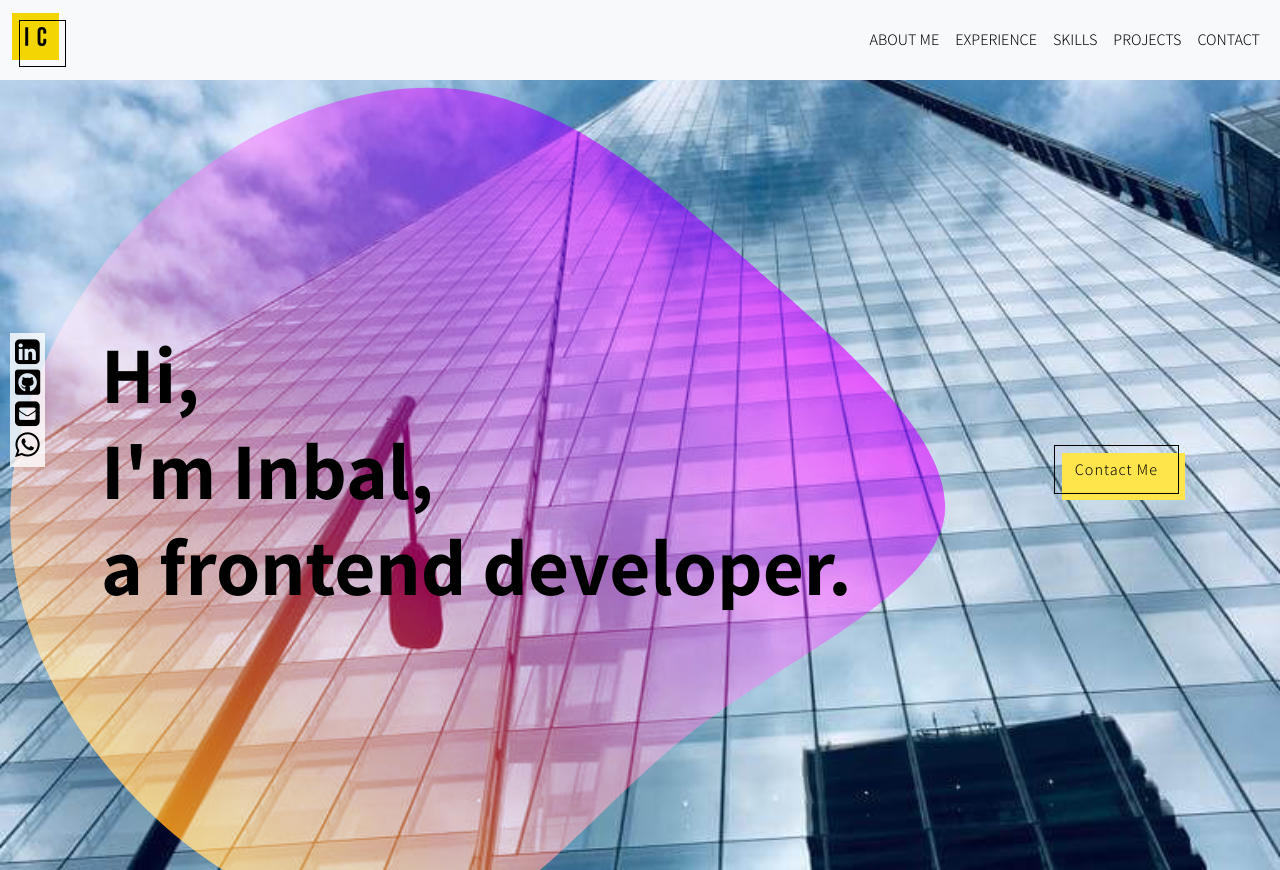
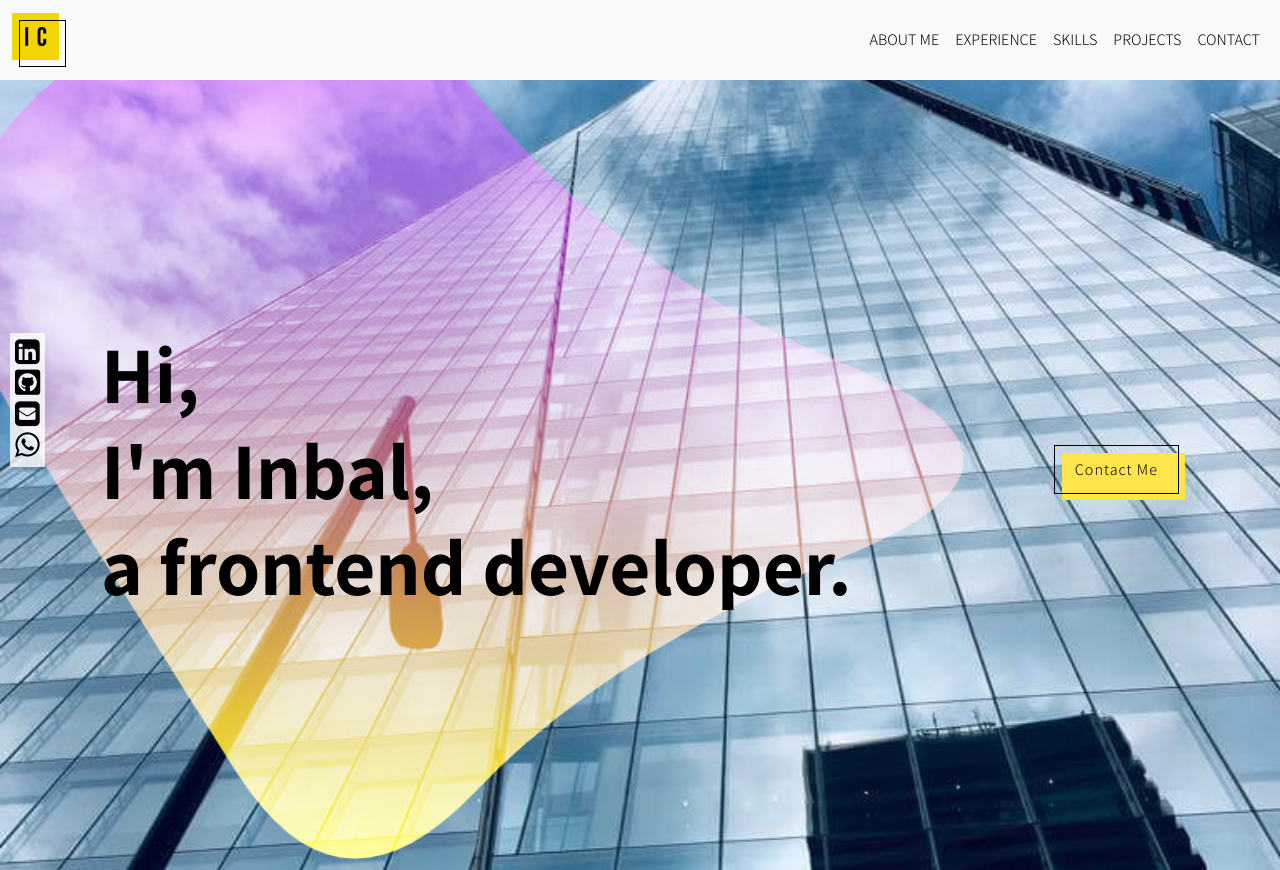
Before and after one commit to inbalchen/inbalchen, a plain HTML site: page index.html in a window 1280 px wide. Shown: the top 870 px of the page. Drawn offline with nearby package versions, Linux system fonts and the light colour scheme.

Commit message:
changed blob format + position

```diff
--- a/css/styles.css
+++ b/css/styles.css
@@ -51,9 +51,9 @@
   justify-content: space-around;
   align-items: center;
   flex-wrap: wrap;
-  background: url(../assets/bg.png), url(../assets/blob.svg);
+  background: url(../assets/bg.png), url(../assets/blob.png);
   background-repeat: no-repeat;
-  background-position: center, -161px -172px;
+  background-position: center, -185px -250px;
   background-size: cover;
   background-blend-mode: overlay;
   background-attachment: fixed, scroll;
@@ -207,7 +207,7 @@ strong {
 }
 
 .ex__sec li::before {
-  content: url(../assets/blob.svg);
+  content: url(../assets/blob.png);
   position: absolute;
   left: 0px;
   top: 3px;
```
Also changed, not shown: assets/blob.png (added).
